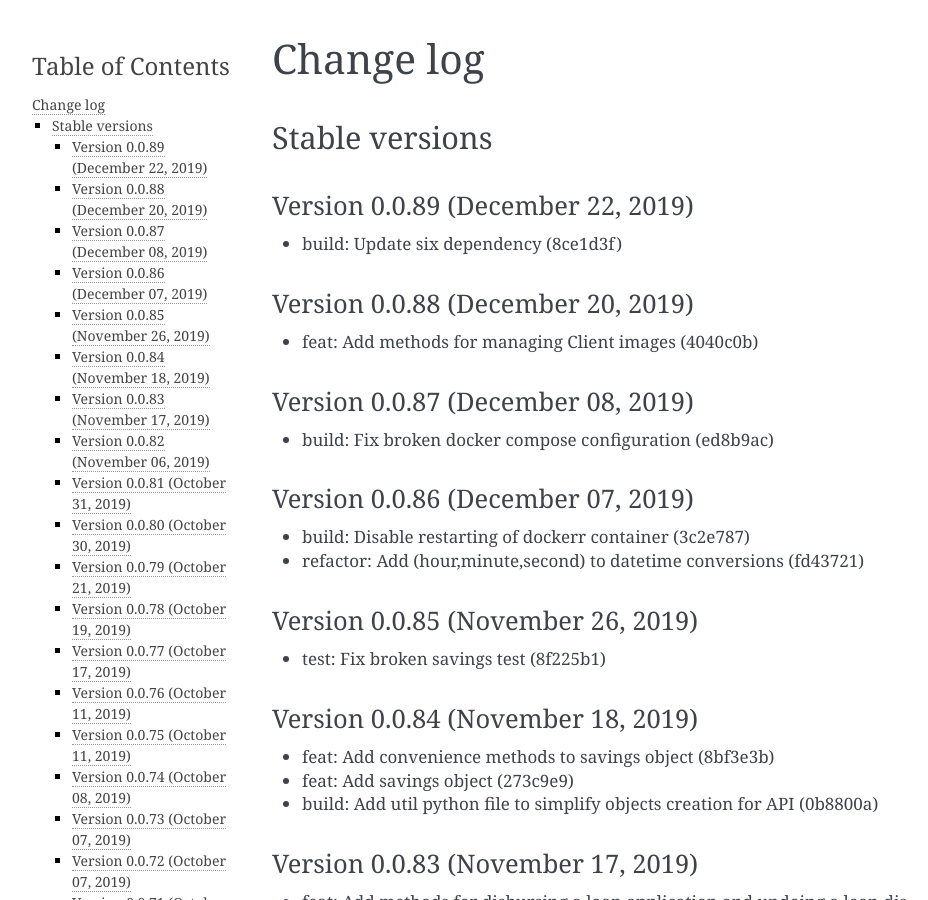
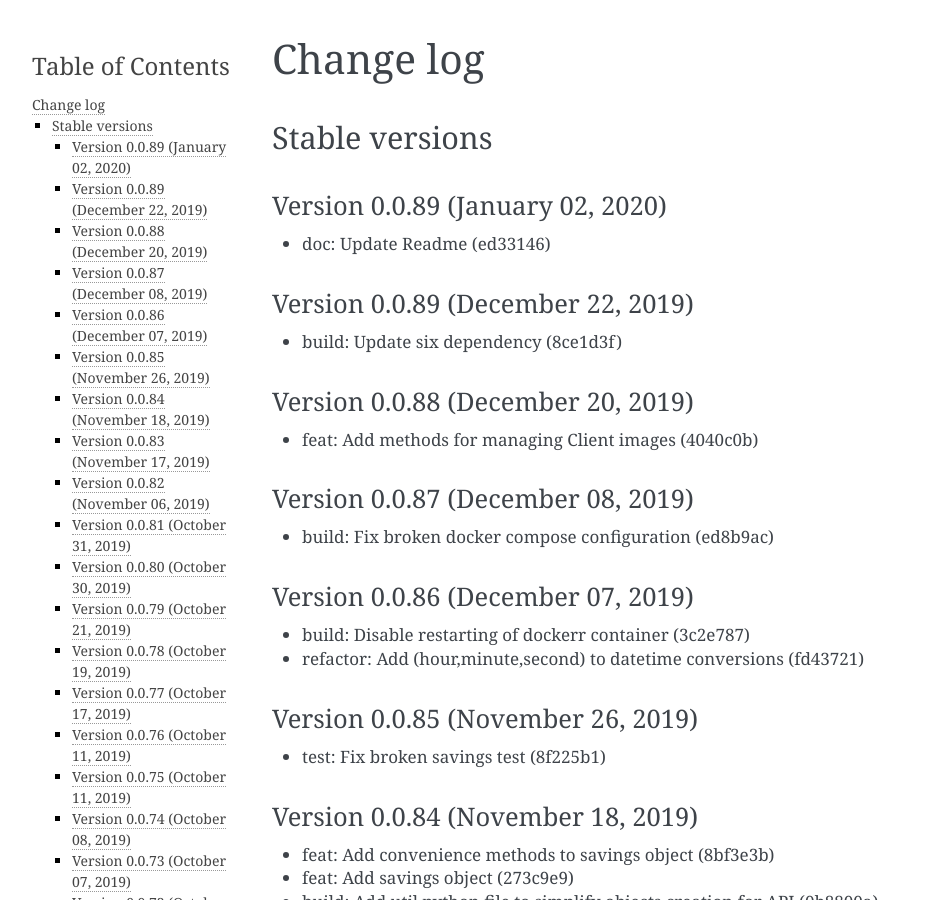
Before and after one commit to mobidevke/PyFineract, a Sphinx documentation site: the page built from docs/changes.rst, in a window 1280 px wide and 900 px high. Shown: the whole window, without its empty margins (148-1076 px from the left). Built offline with Sphinx 7.4.7, drawn with Linux system fonts in a browser that asks for light colours; formulas are drawn with MathJax 3.

Commit message:
Publish version 0.0.89

```diff
--- a/docs/changes.rst
+++ b/docs/changes.rst
@@ -3,6 +3,11 @@ Change log
 
 Stable versions
 ~~~~~~~~~~~~~~~
+
+Version 0.0.89 (January 02, 2020)
+-------------------------------------
+
+* doc: Update Readme (ed33146)
 
 Version 0.0.89 (December 22, 2019)
 -------------------------------------
```
